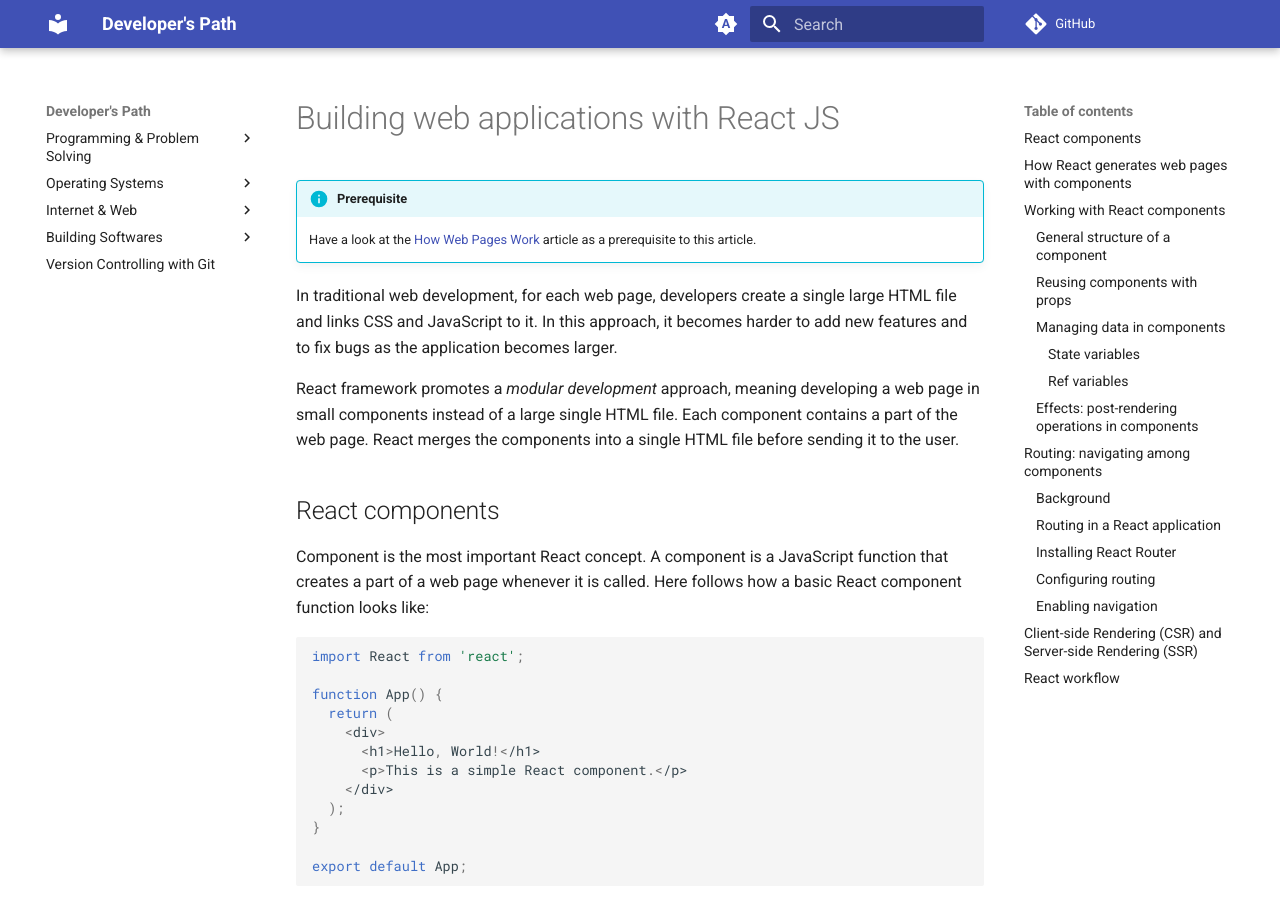
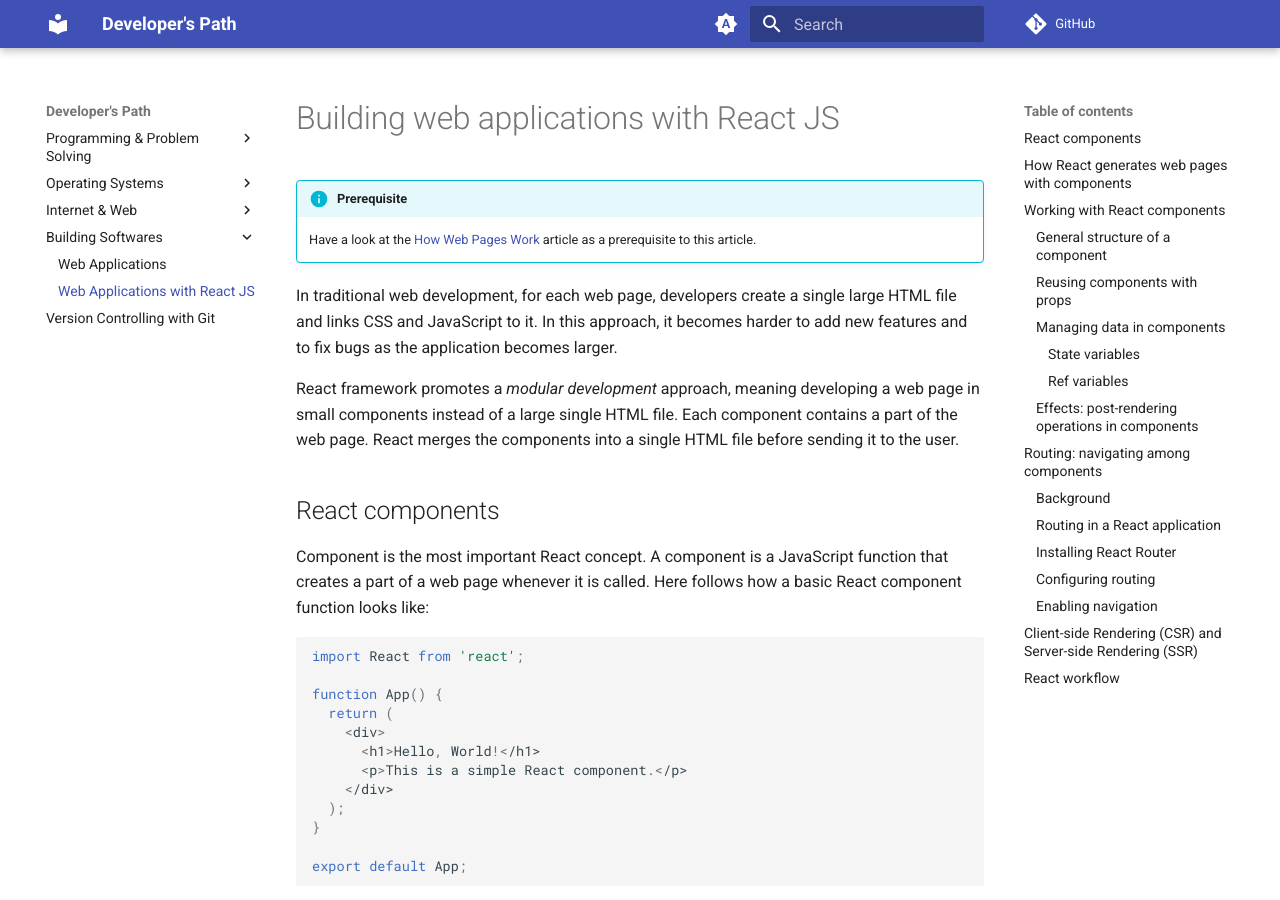
Before and after one commit to gharials/dev-path, an MkDocs documentation site: the page built from docs/building-softwares/react-js.md, in a window 1280 px wide and 900 px high. Built offline with MkDocs 1.6.1 and Material for MkDocs 9.7.7, drawn with Linux system fonts in a browser that asks for light colours; comment, search, counter and statistics services are not loaded.

Commit message:
include React JS in navigation bar.

```diff
--- a/mkdocs.yml
+++ b/mkdocs.yml
@@ -19,6 +19,7 @@ nav:
     - How Web Pages Work: internet-web/web-pages.md
   - Building Softwares:
     - Web Applications: building-softwares/web-applications.md
+    - Web Applications with React JS: building-softwares/react-js.md
   - Version Controlling with Git: vcs-git.md
 copyright:
   Copyright &copy; 2024 Gharials.
```
